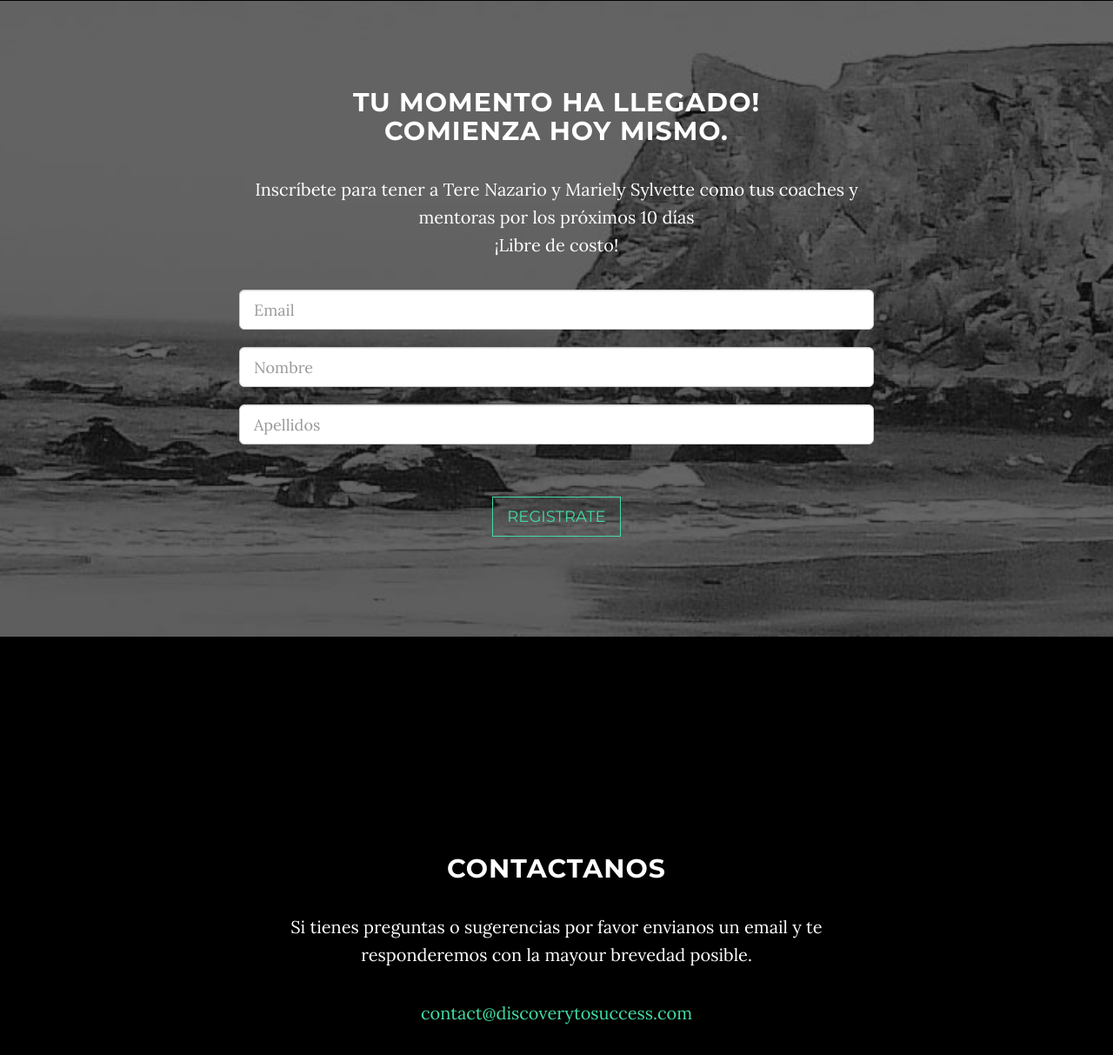
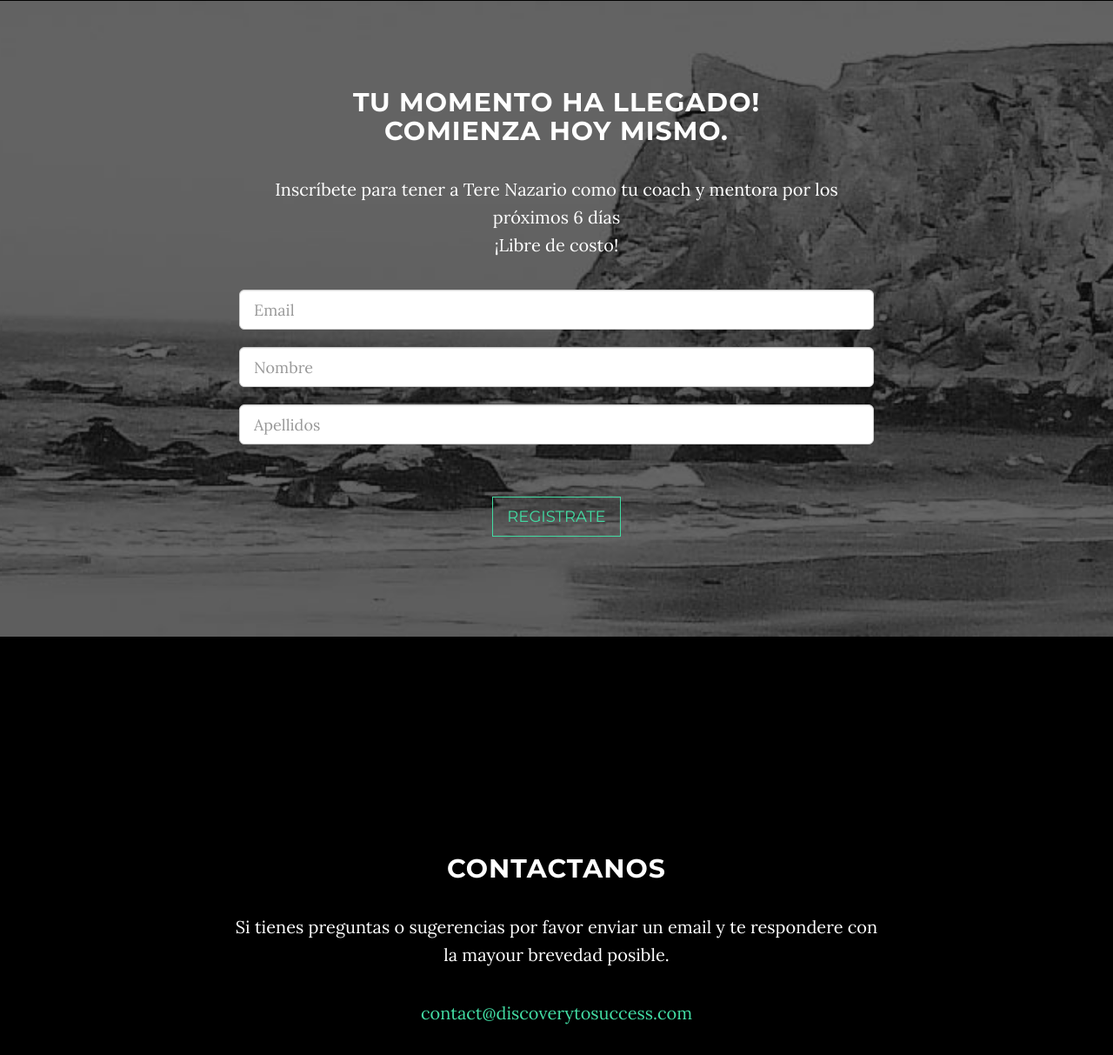
Before and after one commit to crenaz/discoverytosuccess, a website: page views/curso-registro.html in a window 1280 px wide. Shown: the part 1609-2822 px from the top of the page at 87% size. Drawn offline with nearby package versions, Linux system fonts and the light colour scheme; some packages are replaced by stand-ins of ours; files that its build step writes are made by us from their sources; files whose address does not match are found by name.

Commit message:
Just, mom

```diff
--- a/views/curso-registro.html
+++ b/views/curso-registro.html
@@ -156,8 +156,7 @@
               </h2>
 
               <p>
-              Inscríbete para tener a Tere Nazario y Mariely Sylvette
-              como tus coaches y mentoras por los próximos 10 días
+              Inscríbete para tener a Tere Nazario como tu coach y mentora por los próximos 6 días
               <br>¡Libre de costo!
               </p>
 
@@ -206,7 +205,7 @@
         <div class="row">
             <div class="col-lg-8 col-lg-offset-2">
                 <h2>Contactanos</h2>
-                <p>Si tienes preguntas o sugerencias por favor envianos un email y te responderemos con la mayour brevedad posible.</p>
+                <p>Si tienes preguntas o sugerencias por favor enviar un email y te respondere con la mayour brevedad posible.</p>
                 <p>
                   <a href="mailto:contact@discoverytosuccess.com">contact@discoverytosuccess.com</a>
                 </p>
```
